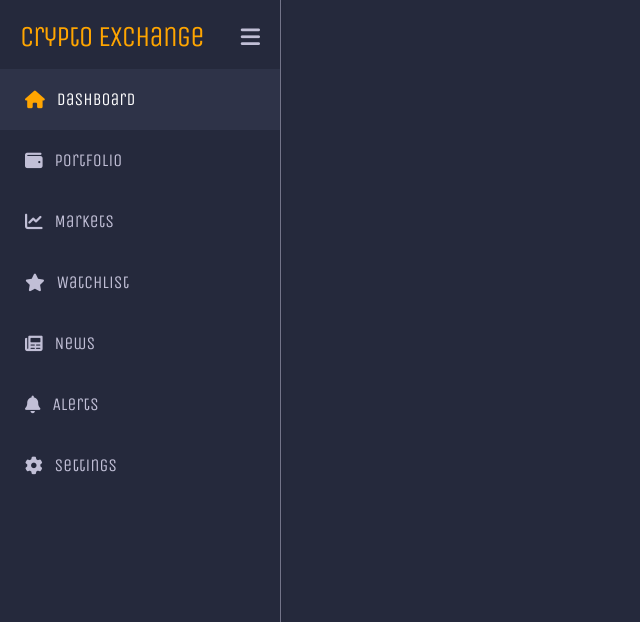
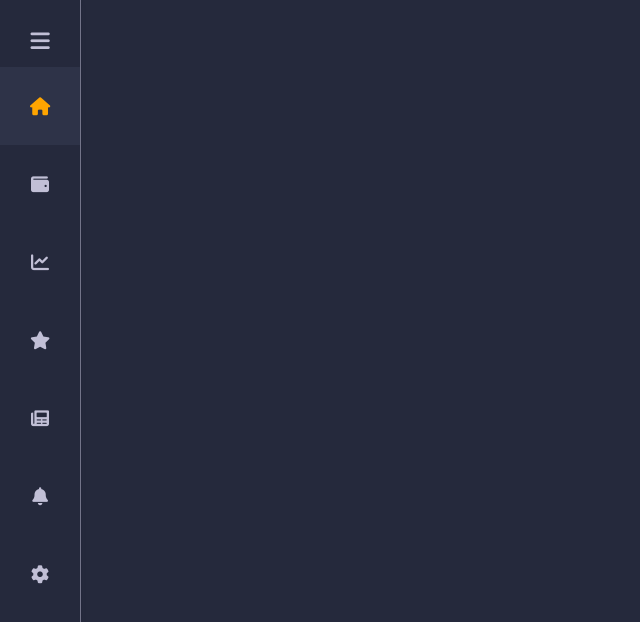
Before and after one commit to joseph-johnson27001/crypto-dashboard, a Vue app: page / in a window 1280 px wide. Shown: the top 622 px of the page, without its empty margins (0-640 px from the left). Built offline with nearby package versions, Linux system fonts and the light colour scheme.

Commit message:
Updated fonts

```diff
--- a/public/index.html
+++ b/public/index.html
@@ -13,7 +13,10 @@
       href="https://fonts.googleapis.com/css2?family=Assistant:wght@200..800&family=Inter:ital,opsz,wght@0,14..32,100..900;1,14..32,100..900&family=Open+Sans:ital,wght@0,300..800;1,300..800&family=Roboto:ital,wght@0,100..900;1,100..900&family=Unica+One&display=swap"
       rel="stylesheet"
     />
-
+    <link
+      href="https://fonts.googleapis.com/css2?family=Rajdhani:wght@300;400;500;600;700&display=swap"
+      rel="stylesheet"
+    />
     <!-- FONT AWESOME -->
     <link
       href="https://cdnjs.cloudflare.com/ajax/libs/font-awesome/6.0.0-beta3/css/all.min.css"
--- a/src/components/Navigation/SideBar.vue
+++ b/src/components/Navigation/SideBar.vue
@@ -27,7 +27,7 @@
   data() {
     return {
       activeItem: "dashboard",
-      collapsed: false,
+      collapsed: true,
       menuItems: [
         {
           name: "dashboard",
@@ -103,7 +103,7 @@
   overflow-y: scroll;
   scrollbar-width: none;
   flex-shrink: 0;
-  font-family: "Unica One", sans-serif;
+  font-family: "Rajdhani", sans-serif;
   border-right: 1px solid rgba(193, 191, 214, 0.5);
 }
 
```
